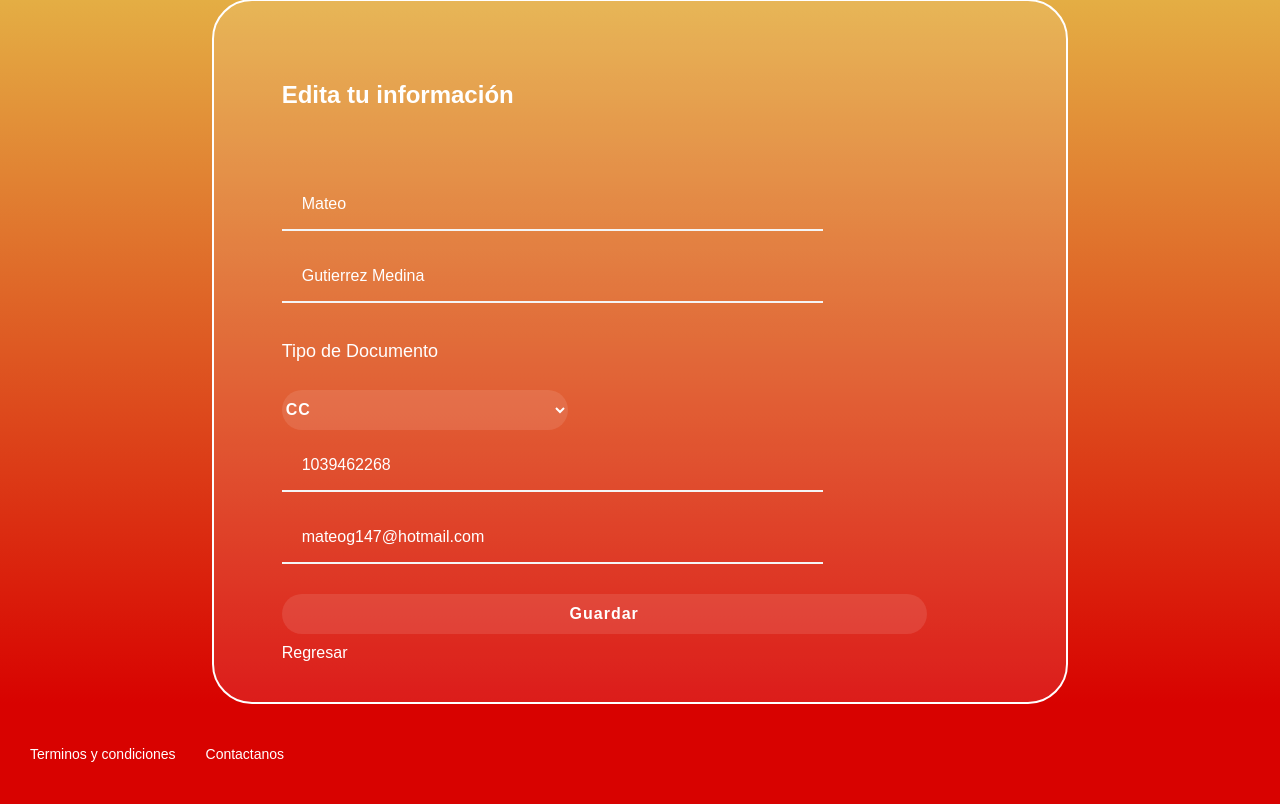
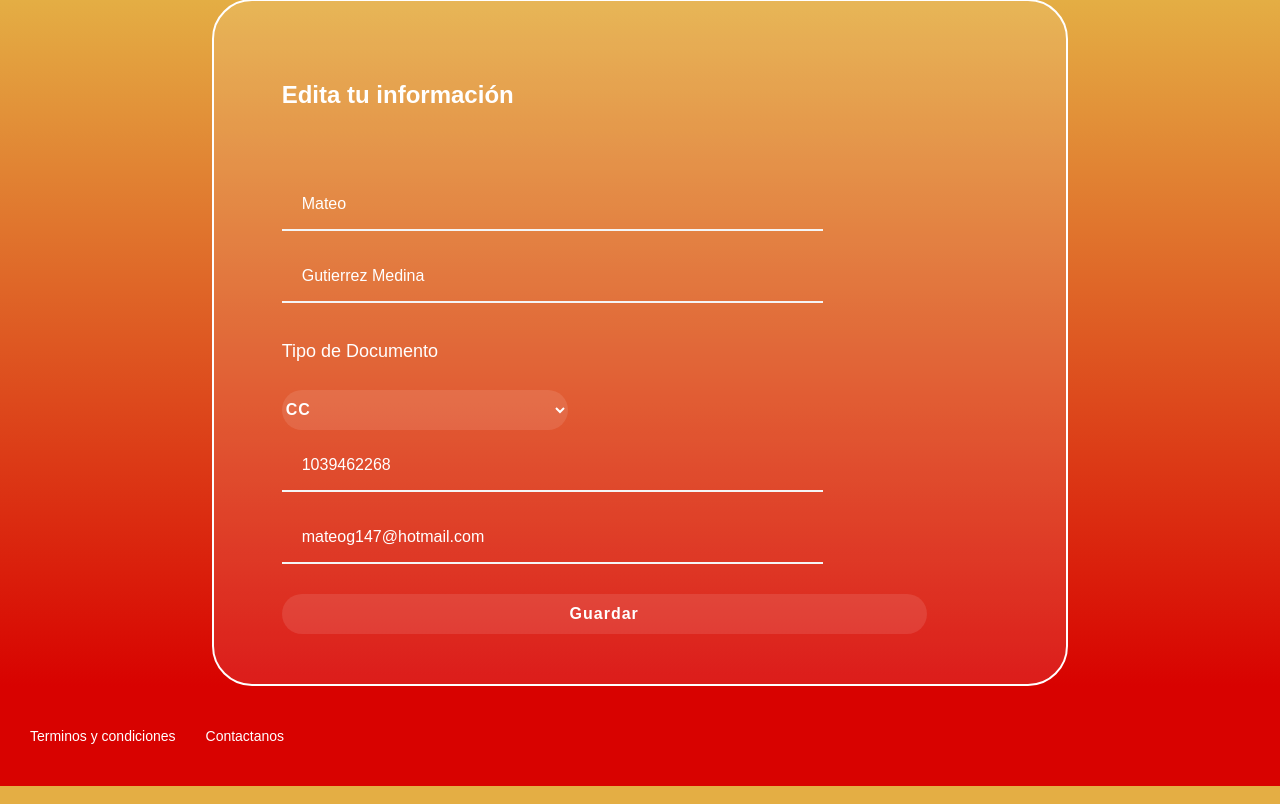
Before and after one commit to mateog147/reto105-30-2, a Flask app: page /editarusuario/ in a window 1280 px wide. Shown: the part 121-925 px from the top of the page. Run offline with Flask 2, Linux system fonts and the light colour scheme; a user stored in the database is signed in; data comes from the database, SQL or seed files in the repository.

Commit message:
Se elimina regresar duplicado de la pantalla editar info

```diff
--- a/templates/editarEliminarUsuario.html
+++ b/templates/editarEliminarUsuario.html
@@ -43,12 +43,7 @@
                     <!--button class="button" value="Registame" onclick="validateCaptcha()"-->
                     <input class="button" type="submit" value="Guardar">
                 </form>
-                {% if session['perfil'] == 'U' %}
-                <a href="/menu/">Regresar</a>
-                {% endif %}
-                {% if session['perfil'] == 'P' %}
-                <a href="/mpiloto/">Regresar</a>
-                {% endif %}
+
             </section>
     </section>
     <footer class="footer">
```
